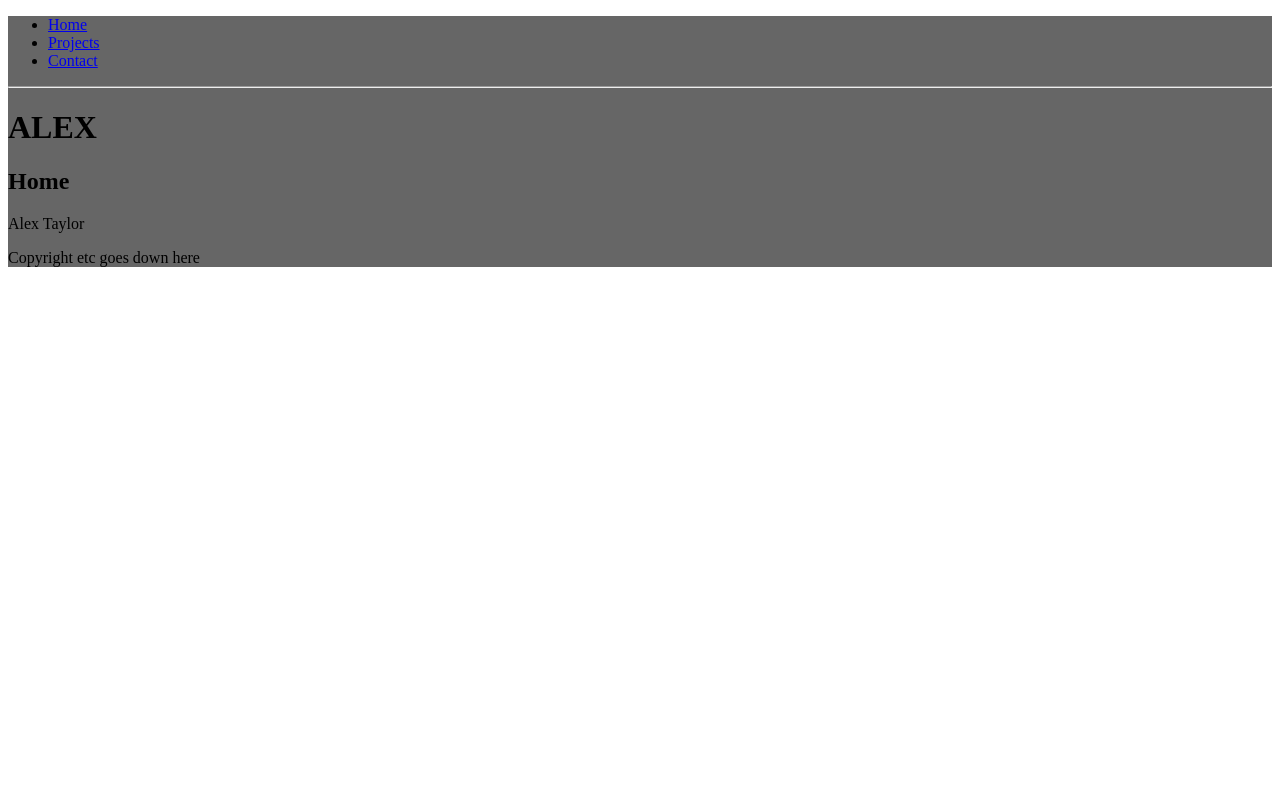
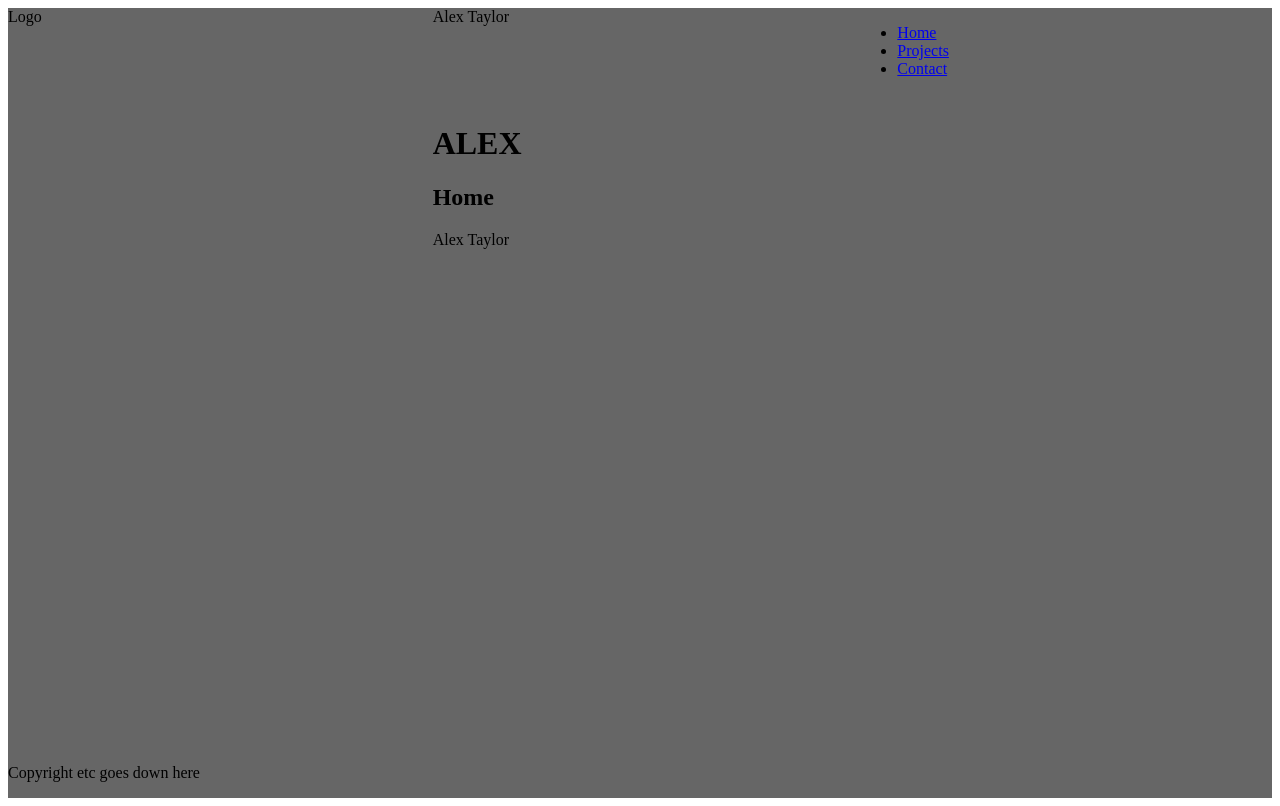
Before and after one commit to ataylor95/personal-site, a React (Create React App) app: page / in a window 1280 px wide. Built offline with nearby package versions, Linux system fonts and the light colour scheme.

Commit message:
add grid layout to the page

```diff
--- a/src/components/nav/nav.tsx
+++ b/src/components/nav/nav.tsx
@@ -15,8 +15,6 @@ const Nav: React.FC = () => {
             <Link to="/contact">Contact</Link>
           </li>
         </ul>
-
-        <hr />
     </nav>
     );
 }
--- a/src/components/page/page.scss
+++ b/src/components/page/page.scss
@@ -1,3 +1,32 @@
 .page {
     background-color: $gray-base;
+    display: grid;
+    grid-template-areas:
+        "logo title nav"
+        "padding-left content padding-right"
+        "footer footer footer";
+    grid-template-rows: auto 1fr auto;
+    grid-template-columns: repeat(3, 1fr);
+    grid-gap: 10px;
+    height: calc(100vh - 10px);
+
+    &__header__logo {
+        grid-area: logo;
+    }
+
+    &__header__title {
+        grid-area: title;
+    }
+
+    &__header__nav {
+        grid-area: nav;
+    }
+
+    &__main {
+        grid-area: content;
+    }
+
+    &__footer {
+        grid-area: footer;
+    }
 }
--- a/src/components/page/page.tsx
+++ b/src/components/page/page.tsx
@@ -8,14 +8,16 @@ interface pageProps {
 const Page: React.FC<pageProps> = (props) => {
     return (
     <div className="page">
-        <header>
+        <div className="page__header__logo">Logo</div>
+        <div className="page__header__title">Alex Taylor</div>
+        <div className="page__header__nav">
             <Nav />
-        </header>
-        <main>
+        </div>
+        <main className="page__main">
             <h1>ALEX</h1>
             {props.children}
         </main>
-        <footer>
+        <footer className="page__footer">
             <p>Copyright etc goes down here</p>
         </footer>
     </div>
```
